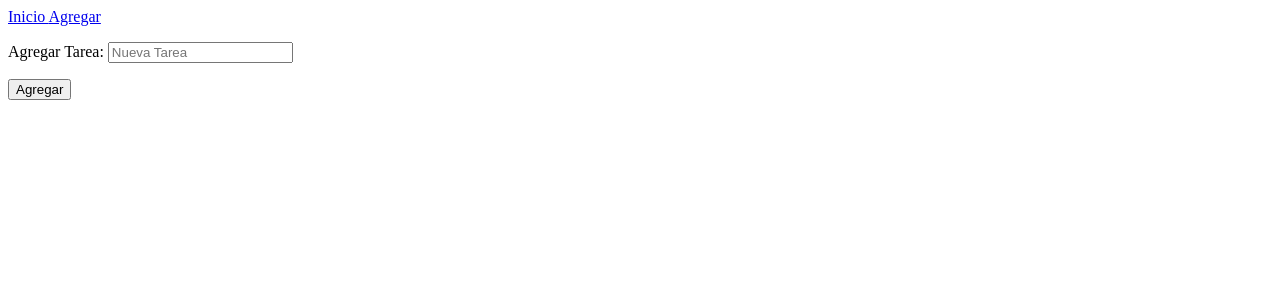
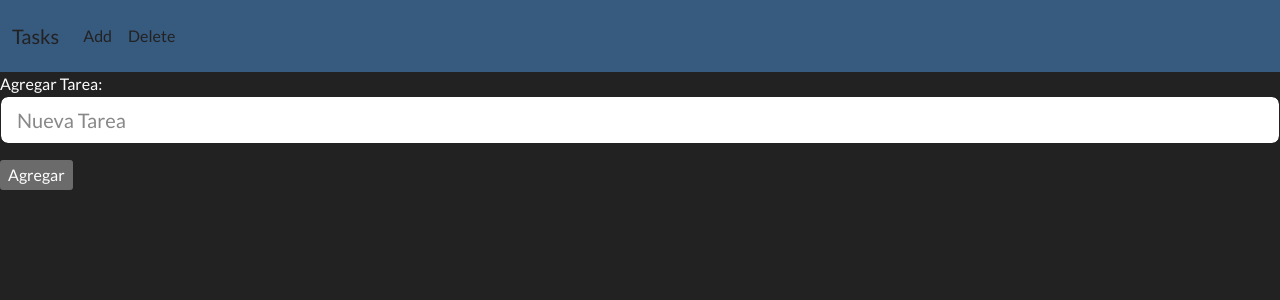
Before and after one commit to Mau5trakt/csTasks, a Django app: page /add in a window 1280 px wide. Shown: the top 300 px of the page. Run offline with Django 5.2, Linux system fonts and the light colour scheme; some libraries are stand-ins or nearby versions.

Commit message:
add bootstrap (bootswatch theme), and navbar

```diff
--- a/tasks/templates/base.html
+++ b/tasks/templates/base.html
@@ -2,18 +2,36 @@
 <html lang="en">
 <head>
     <meta charset="UTF-8">
+    <link rel="stylesheet" href="https://cdnjs.cloudflare.com/ajax/libs/bootswatch/5.3.3/darkly/bootstrap.min.css" integrity="sha512-HDszXqSUU0om4Yj5dZOUNmtwXGWDa5ppESlX98yzbBS+z+3HQ8a/7kcdI1dv+jKq+1V5b01eYurE7+yFjw6Rdg==" crossorigin="anonymous" referrerpolicy="no-referrer" />
     <title>{% block title %} {% endblock %} </title>
 </head>
 <body>
-    <div class="nav">
-        <a href="{% url 'tasks:index' %}"> Inicio </a>
-        <a href="{% url 'tasks:add' %}"> Agregar </a>
+<nav class="navbar navbar-expand-lg bg-primary" data-bs-theme="dark">
+  <div class="container-fluid">
+    <a class="navbar-brand" href="{% url 'tasks:index' %}">Tasks</a>
+    <button class="navbar-toggler" type="button" data-bs-toggle="collapse" data-bs-target="#navbarColor01" aria-controls="navbarColor01" aria-expanded="false" aria-label="Toggle navigation">
+      <span class="navbar-toggler-icon"></span>
+    </button>
+    <div class="collapse navbar-collapse" id="navbarColor01">
+      <ul class="navbar-nav me-auto">
+        <li class="nav-item">
+          <a class="nav-link active" href="{% url 'tasks:add' %}">Add
+            <span class="visually-hidden">(current)</span>
+          </a>
+        </li>
+        <li class="nav-item">
+          <a class="nav-link active" href="{% url 'tasks:show to delete' %}">Delete</a>
+        </li>
+      </ul>
+
     </div>
+  </div>
+</nav>
     {% block content %}
 
 
 
     {% endblock %}
-
+    <script src="https://cdn.jsdelivr.net/npm/bootstrap@5.3.3/dist/js/bootstrap.bundle.min.js" integrity="sha384-YvpcrYf0tY3lHB60NNkmXc5s9fDVZLESaAA55NDzOxhy9GkcIdslK1eN7N6jIeHz" crossorigin="anonymous"></script>
 </body>
 </html>
```
